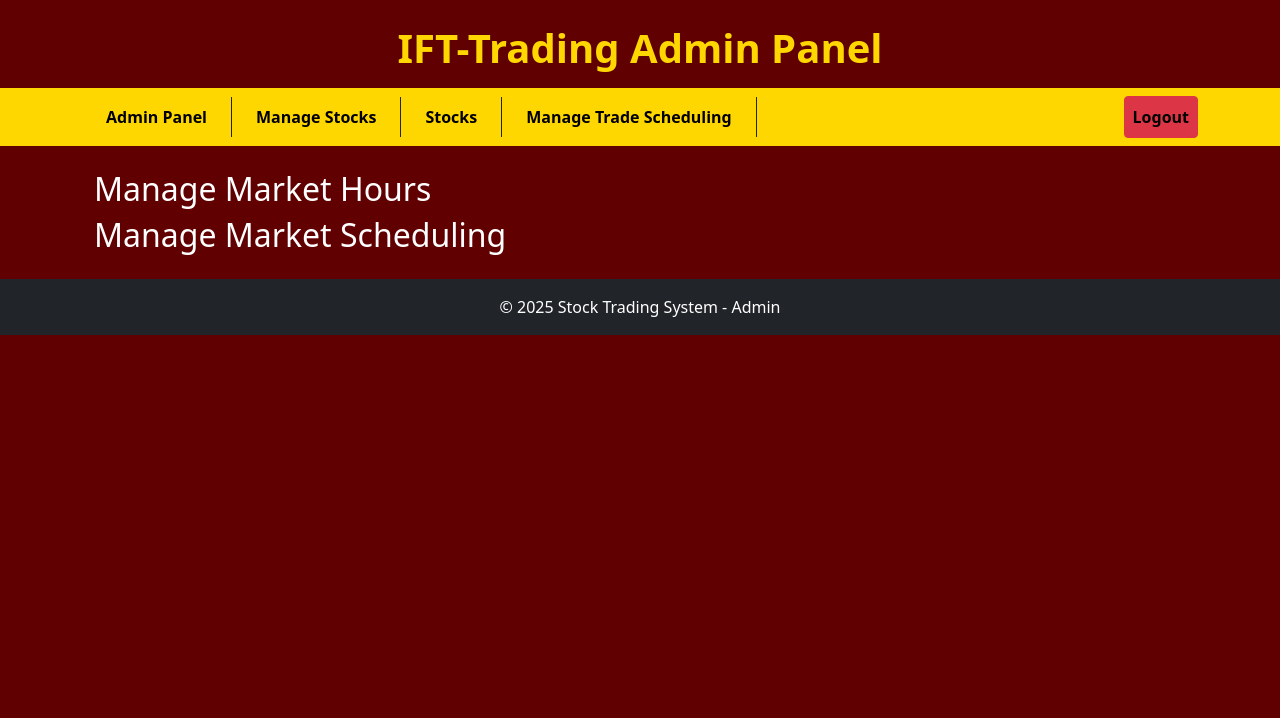
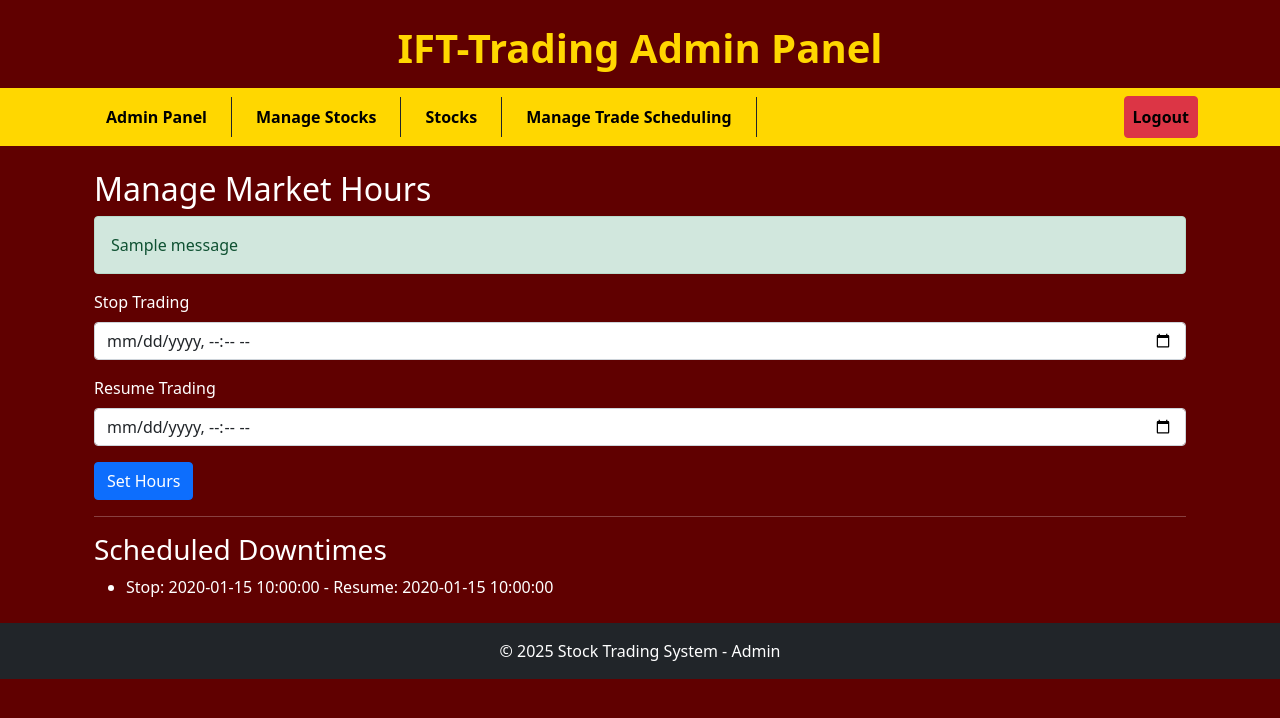
Before and after one commit to seanny1999/IFT-Trading-401, a Flask app: page /admin/hours in a window 1280 px wide. Shown: the top 718 px of the page. Run offline with Flask 3, Linux system fonts and the light colour scheme; a user stored in the database is signed in; tables that the repository leaves empty hold one stand-in row (values such as "Sample post"); one stand-in notice (Sample message) is shown.

Commit message:
added admin function to manage trade scheduling, adjusted random number generator, added visibility to stock list for admin, and added flash messages to stock page for users

```diff
--- a/IFTrading/IFTrading/app.py
+++ b/IFTrading/IFTrading/app.py
@@ -109,6 +109,12 @@ class Transactions(db.Model):
     timestamp = db.Column(db.DateTime, default=datetime.utcnow)
     cancel_timestamp = db.Column(db.DateTime, nullable=True)
 
+# Scheduling Model
+class TradingSchedule(db.Model):
+    id = db.Column(db.Integer, primary_key=True)
+    stop_time = db.Column(db.DateTime, nullable=False)
+    resume_time = db.Column(db.DateTime, nullable=False)
+
 @login_manager.user_loader
 def load_user(user_id):
     return Users.query.get(int(user_id))
@@ -188,7 +194,7 @@ def randomize_stock_prices():
             for stock in stocks:
                 old_price = float(stock.price)
                 direction = random.choice([-1, 1])
-                change_percent = random.uniform(0.08, 0.20)
+                change_percent = random.uniform(0.05, 0.08)
                 new_price = old_price * (1 + direction * change_percent)
                 if new_price < 0.01:
                     new_price = 0.01
@@ -474,9 +480,49 @@ def confirm_trade():
         company=stock.company
     )
 
+#looks for downtime interval to determine if market is open or closed
+def allow_trade():
+    now = datetime.now()
+    active_schedule = TradingSchedule.query.filter(TradingSchedule.stop_time <= now, TradingSchedule.resume_time > now).first()
+    return active_schedule is None
+
+@app.route("/admin/hours", methods=["GET", "POST"])
+@login_required
+@admin_required
+def hours():
+    if request.method == "POST":
+        stop_trading_str = request.form.get("stopTrading")
+        resume_trading_str = request.form.get("resumeTrading")
+        try:
+            # Convert the datetime-local string to a datetime object.
+            stop_trading = datetime.strptime(stop_trading_str, "%Y-%m-%dT%H:%M")
+            resume_trading = datetime.strptime(resume_trading_str, "%Y-%m-%dT%H:%M")
+        except Exception:
+            flash("Invalid datetime format.", "danger")
+            return redirect(url_for("hours"))
+
+        if stop_trading >= resume_trading:
+            flash("Stop time must be before resume time.", "danger")
+            return redirect(url_for("hours"))
+
+        new_schedule = TradingSchedule(stop_time=stop_trading, resume_time=resume_trading)
+        db.session.add(new_schedule)
+        db.session.commit()
+        flash("Trading schedule updated successfully!", "success")
+        return redirect(url_for("hours"))
+    else:
+        # Pass all scheduled intervals to the template so the admin can see them.
+        schedules = TradingSchedule.query.order_by(TradingSchedule.stop_time.desc()).all()
+        return render_template("hours.html", schedules=schedules)
+
+
 @app.route('/execute_trade', methods=["GET", "POST"])
 @login_required
 def execute_trade():
+    if not allow_trade():
+         flash("Trading is currently paused due to scheduled downtime.", "danger")
+         return redirect(url_for("stocks"))
+
     action = request.form.get("action")
     ticker = request.form.get("ticker")
     try:
@@ -676,8 +722,8 @@ def execute_cash_transaction():
 
 @app.route('/stocks')
 def stocks():
-    stocks_list = Stock.query.all()
-    return render_template('stocks.html', stocks=stocks_list)
+        stocks_list = Stock.query.all()
+        return render_template('stocks.html', stocks=stocks_list)
 
 @app.route('/about')
 def about():
@@ -717,12 +763,6 @@ def add_stock():
         flash("Stock added successfully!")
         return redirect(url_for('add_stock'))
     return render_template("add_stock.html")
-
-@app.route("/admin/hours", methods=["GET", "POST"])
-@login_required
-@admin_required
-def hours():
-    return render_template("hours.html")
 
 @app.route("/admin/admin_stock_list")
 @login_required
--- a/IFTrading/IFTrading/templates/hours.html
+++ b/IFTrading/IFTrading/templates/hours.html
@@ -5,6 +5,40 @@
 {% block content %}
 <div class="container">
     <h2>Manage Market Hours</h2>
-    <h2>Manage Market Scheduling</h2>
+
+    {% with messages = get_flashed_messages(with_categories=true) %}
+        {% if messages %}
+            {% for category, message in messages %}
+                <div class="alert alert-{{ category }}">{{ message }}</div>
+            {% endfor %}
+        {% endif %}
+    {% endwith %}
+
+    <form action="{{ url_for('hours') }}" method="POST">
+        <div class="mb-3">
+            <label for="stopTrading" class="form-label">Stop Trading</label>
+            <input type="datetime-local" class="form-control" id="stopTrading" name="stopTrading" required>
+        </div>
+
+        <div class="mb-3">
+            <label for="resumeTrading" class="form-label">Resume Trading</label>
+            <input type="datetime-local" class="form-control" id="resumeTrading" name="resumeTrading" required>
+        </div>
+
+        <button type="submit" class="btn btn-primary">Set Hours</button>
+    </form>
+
+    <hr>
+
+    <h3>Scheduled Downtimes</h3>
+    <ul>
+        {% for schedule in schedules %}
+            <li>
+                Stop: {{ schedule.stop_time }} - Resume: {{ schedule.resume_time }}
+            </li>
+        {% else %}
+            <li>No schedules set.</li>
+        {% endfor %}
+    </ul>
 </div>
 {% endblock %}
```
Also changed, not shown: IFTrading/IFTrading/templates/add_stock.html (+3 -10 lines), IFTrading/IFTrading/templates/admin_stock_list.html (+30 -1 lines), IFTrading/IFTrading/templates/stocks.html (+7 -0 lines).
